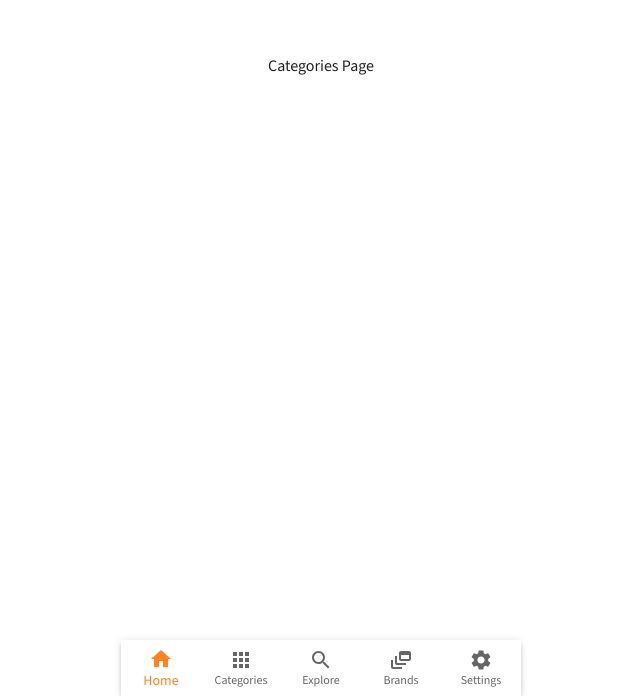
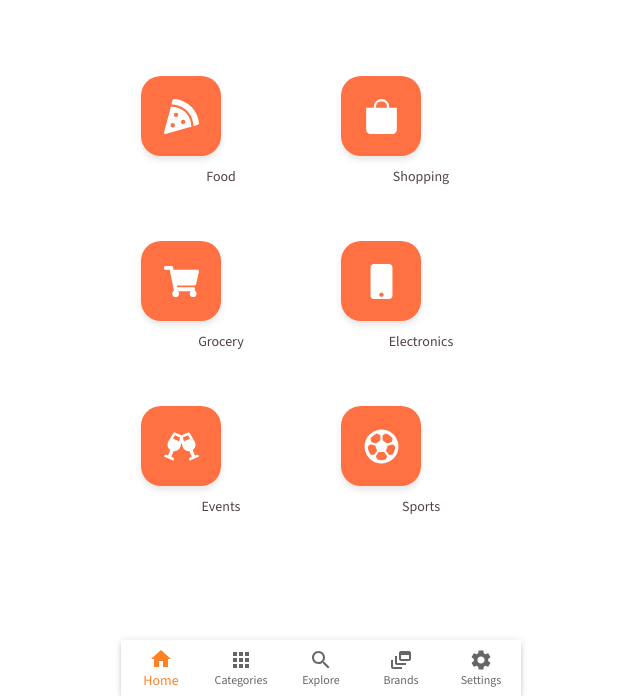
Before and after one commit to upenn-cis-4120/SnatchDeals, a React (Vite) app: page /categories in a window 1280 px wide. Shown: the part 104-800 px from the top of the page, without its empty margins (319-959 px from the left). Built offline with nearby package versions, Linux system fonts and the light colour scheme.

Commit message:
Add categories page

```diff
--- a/package.json
+++ b/package.json
@@ -16,6 +16,7 @@
     "@mui/material": "^6.1.6",
     "react": "^18.3.1",
     "react-dom": "^18.3.1",
+    "react-icons": "^5.3.0",
     "react-router-dom": "^6.28.0"
   },
   "devDependencies": {
--- a/src/App.tsx
+++ b/src/App.tsx
@@ -6,6 +6,7 @@ import { Box, CssBaseline} from "@mui/material";
 import { BrowserRouter, Routes, Route } from "react-router-dom";
 import DealPage from "./pages/DealPage";
 import CategoryPage from "./pages/CategoryPage";
+import CategoriesPage from "./pages/CategoriesPage";
 
 const App: React.FC<any> = () => {
   const ref = useRef<HTMLDivElement>(null);
@@ -20,7 +21,7 @@ const App: React.FC<any> = () => {
         <Routes>
           <Route path="/" element={<Home />} />
           <Route path="/deals/:key" element={<DealPage />} />
-          <Route path="/categories" element={<p>Categories Page</p>} />
+          <Route path="/categories" element={<CategoriesPage />} />
           <Route path="/categories/*" element={<CategoryPage />} />
           <Route path="*" element={<p>Not found!</p>} />
         </Routes>
--- /dev/null
+++ b/src/components/categories/CategoryCard.tsx
@@ -0,0 +1,39 @@
+import React from 'react';
+import { ButtonBase } from '@mui/material';
+
+interface CategoryButtonProps {
+  icon: React.ReactNode; // The icon to display (can be any JSX element)
+  onClick: () => void; // Handler for button click
+  backgroundColor?: string; // Optional: Button background color
+  size?: number; // Optional: Size of the button (width and height)
+}
+
+const CategoryButton: React.FC<CategoryButtonProps> = ({
+  icon,
+  onClick,
+  backgroundColor = "#ff7043", // Default background color
+  size = 80, // Default size
+}) => {
+  return (
+    <ButtonBase
+      onClick={onClick}
+      style={{
+        display: "flex",
+        justifyContent: "center",
+        alignItems: "center",
+        width: `${size}px`,
+        height: `${size}px`,
+        borderRadius: "25%",
+        border: "none",
+        backgroundColor,
+        boxShadow: "0px 4px 6px rgba(0, 0, 0, 0.1)",
+        cursor: "pointer",
+        transition: "transform 0.2s",
+      }}
+    >
+      {icon}
+    </ButtonBase>
+  );
+};
+
+export default CategoryButton;
--- a/src/nav/NavBar.tsx
+++ b/src/nav/NavBar.tsx
@@ -15,7 +15,7 @@ function NavBar() {
   return (
     <>
       <Paper
-        sx={{ position: "fixed", bottom: 0, width: "50vh" }}
+        sx={{ position: "fixed", bottom: 0,}}
         elevation={3}
       >
         <BottomNavigation
--- /dev/null
+++ b/src/pages/CategoriesPage.tsx
@@ -0,0 +1,95 @@
+import CategoryButton from '../components/categories/CategoryCard';
+import { useState } from "react";
+import { FaPizzaSlice, FaMobile, FaGlassCheers, FaRegFutbol, FaShoppingCart } from 'react-icons/fa';
+import { BsBagFill } from 'react-icons/bs';
+import { BottomNavigation, Paper } from "@mui/material";
+import BottomNavigationAction from "@mui/material/BottomNavigationAction";
+import HomeIcon from "@mui/icons-material/Home";
+import AppsIcon from "@mui/icons-material/Apps";
+import SearchIcon from "@mui/icons-material/Search";
+import DynamicFeedIcon from "@mui/icons-material/DynamicFeed";
+import SettingsIcon from "@mui/icons-material/Settings";
+
+
+function App() {
+  const [value, setValue] = useState(0);
+
+  return (
+    <>
+      <div style={{
+        display: "grid",
+        gridTemplateColumns: "repeat(2, 1fr)", // 2 items per row
+        gap: "40px", // Space between items
+        justifyContent: "center",
+        backgroundColor: "#FFFFFF",
+        padding: "20px",
+        marginTop: "20px",
+        boxSizing: "border-box",
+        }}
+      >
+      <div style={{ textAlign: "center" }}>
+        <CategoryButton
+          icon={<FaPizzaSlice color="white" size={35} />}
+          onClick={() => alert("Pizza button clicked!")}
+          backgroundColor="#ff7043"
+        />
+        <p style={{ marginTop: "10px", fontSize: "14px", color: "#524243" }}>
+          Food
+        </p>
+      </div>
+      <div style={{ textAlign: "center" }}>
+        <CategoryButton
+          icon={<BsBagFill color="white" size={35} />}
+          onClick={() => alert("Apple button clicked!")}
+          backgroundColor="#ff7043"
+        />
+        <p style={{ marginTop: "10px", fontSize: "14px", color: "#524243" }}>
+          Shopping
+        </p>
+      </div>
+      <div style={{ textAlign: "center" }}>
+        <CategoryButton
+          icon={<FaShoppingCart color="white" size={35} />}
+          onClick={() => alert("Apple button clicked!")}
+          backgroundColor="#ff7043"
+        />
+        <p style={{ marginTop: "10px", fontSize: "14px", color: "#524243" }}>
+          Grocery
+        </p>
+      </div>
+      <div style={{ textAlign: "center" }}>
+        <CategoryButton
+          icon={<FaMobile color="white" size={35} />}
+          onClick={() => alert("Apple button clicked!")}
+          backgroundColor="#ff7043"
+        />
+        <p style={{ marginTop: "10px", fontSize: "14px", color: "#524243" }}>
+          Electronics
+        </p>
+      </div>
+      <div>
+        <CategoryButton
+          icon={<FaGlassCheers color="white" size={35} />}
+          onClick={() => alert("Apple button clicked!")}
+          backgroundColor="#ff7043"
+        />
+        <p style={{ marginTop: "10px", fontSize: "14px", color: "#524243" }}>
+          Events
+        </p>
+      </div>
+      <div>
+        <CategoryButton
+          icon={<FaRegFutbol color="white" size={35} />}
+          onClick={() => alert("Apple button clicked!")}
+          backgroundColor="#ff7043"
+        />
+        <p style={{ marginTop: "10px", fontSize: "14px", color: "#524243" }}>
+          Sports
+        </p>
+      </div>
+      </div>
+    </>
+  );
+}
+
+export default App;
```
Also changed, not shown: 1 other file (tests, documents, lock files or other folders).
